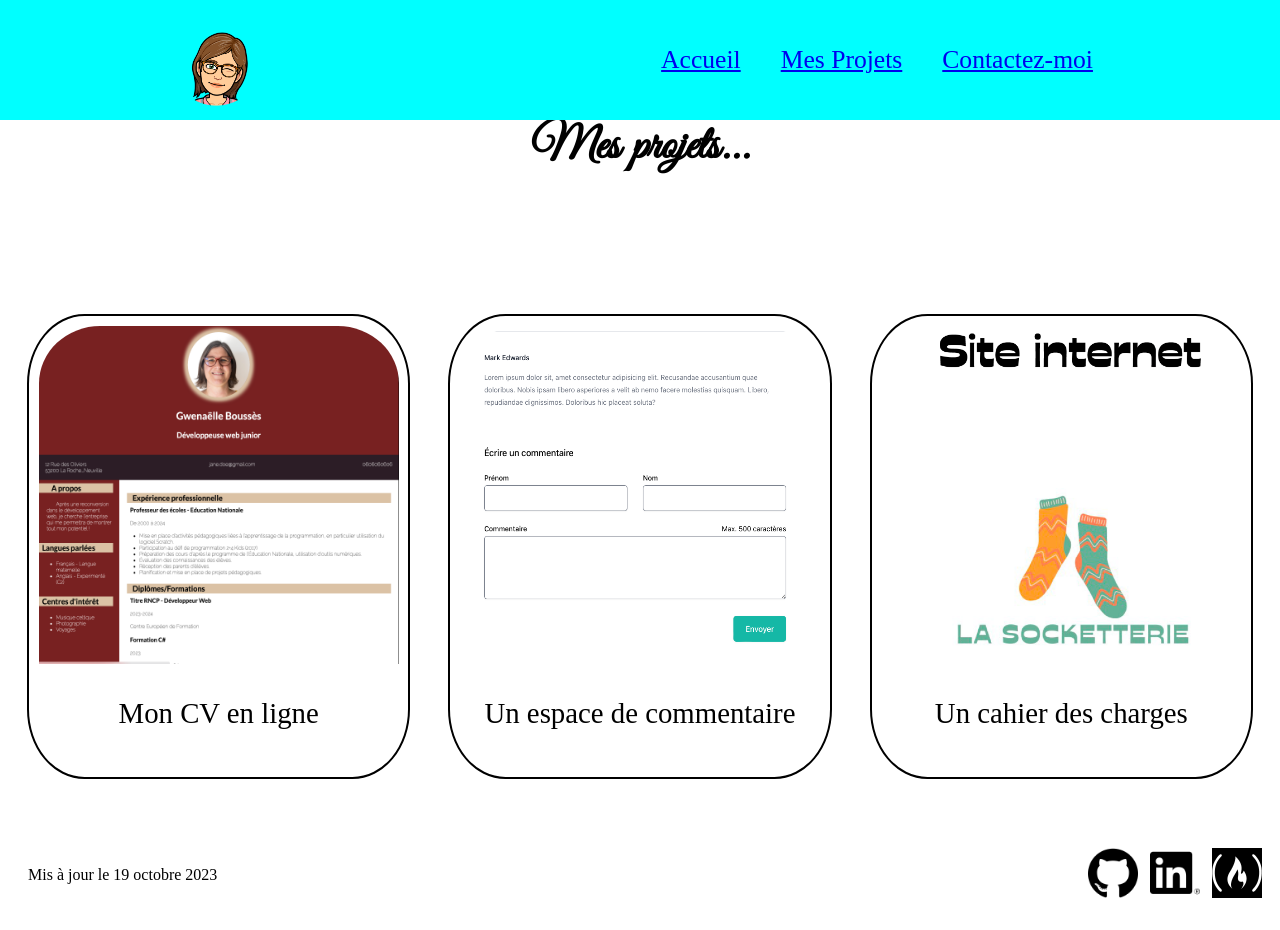
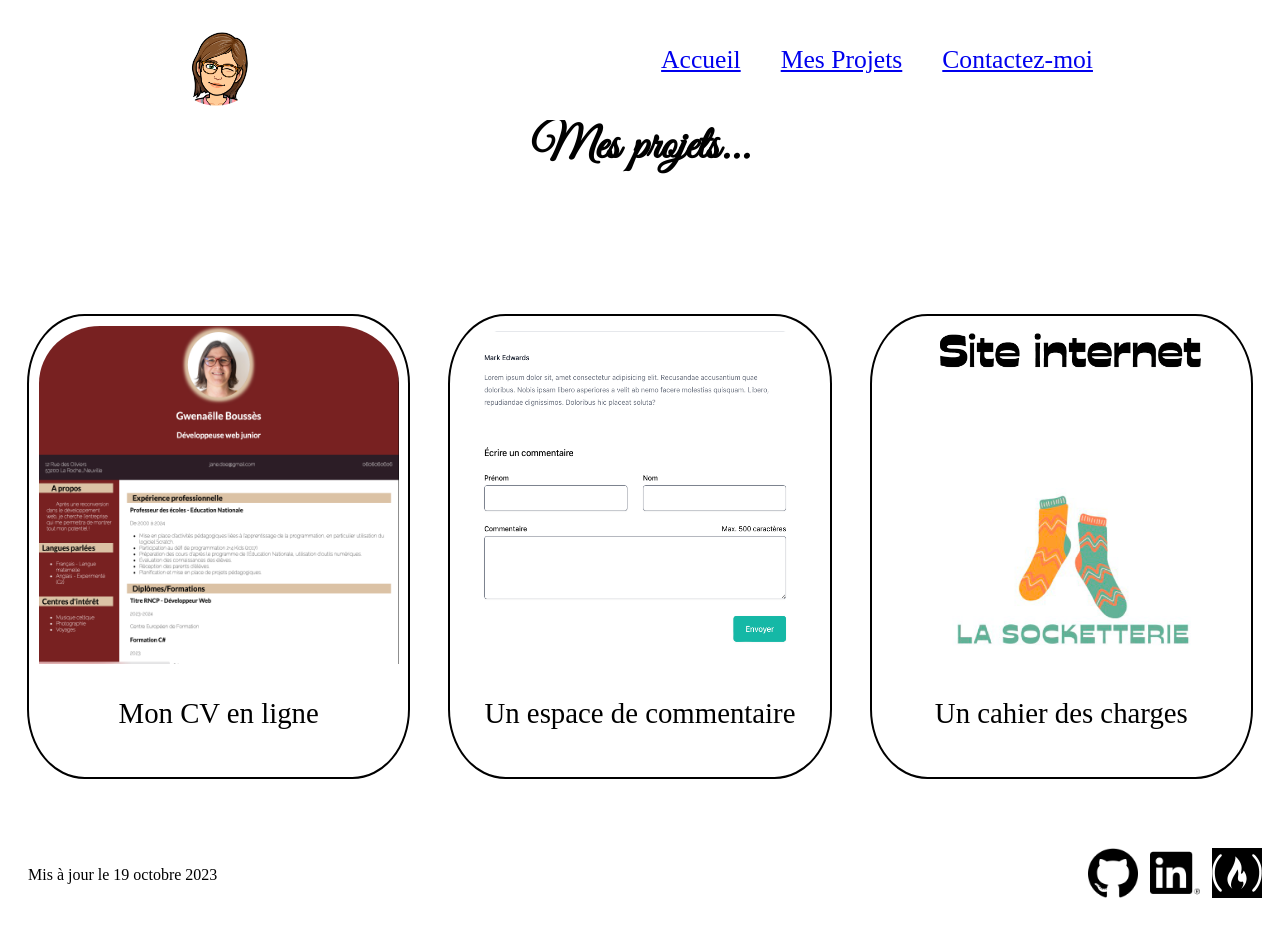
Before and after one commit to cgwena/portfolio, a Vue app: page /projets in a window 1280 px wide. Built offline with nearby package versions, Linux system fonts and the light colour scheme; a web font is replaced by a local one.

Commit message:
404 page added

```diff
--- a/src/App.vue
+++ b/src/App.vue
@@ -1,8 +1,5 @@
 <script setup>
 import { RouterView } from 'vue-router'
-import Presentation from './views/Presentation.vue'
-import Projets from './views/Projets.vue'
-import Formulaire from './views/Formulaire.vue'
 </script>
 
 <template>
@@ -43,8 +40,6 @@ import Formulaire from './views/Formulaire.vue'
 </template>
 
 <style scoped>
-
-
 @font-face {
   font-family: 'Kreon';
   src: url('/src/assets/fonts/Kreon/Kreon-VariableFont_wght.woff');
@@ -52,7 +47,7 @@ import Formulaire from './views/Formulaire.vue'
 }
 
 header {
-  background-color: aqua;
+  background-color: white;
   position: fixed;
   top:0;
   left: 0;
--- a/src/router/index.js
+++ b/src/router/index.js
@@ -2,6 +2,7 @@ import { createRouter, createWebHistory } from 'vue-router'
 import Presentation from '../views/Presentation.vue'
 import Projets from '../views/Projets.vue'
 import Formulaire from '../views/Formulaire.vue'
+import NotFound from '../views/NotFound.vue'
 
 const router = createRouter({
   history: createWebHistory(import.meta.env.BASE_URL),
@@ -18,8 +19,13 @@ const router = createRouter({
     },
     {
       path: '/form',
-      name:'form',
+      name: 'form',
       component: Formulaire,
+    },
+    {
+      path: '/:pathMatch(.*)*',
+      name: 'not-found',
+      component: NotFound,
     }
   ]
 })
--- /dev/null
+++ b/src/views/NotFound.vue
@@ -0,0 +1,13 @@
+<template>
+    <section>
+        <h1>Page not found !</h1>
+    </section>
+</template>
+
+<style scoped>
+section {
+    height: 100vh;
+    padding-top: 300px;
+}
+
+</style>
--- a/src/views/Projets.vue
+++ b/src/views/Projets.vue
@@ -22,7 +22,7 @@
 </template>
 
 <script>
-import Modale from '../components/modale.vue'
+import Modale from '../components/Modale.vue'
 
 export default {
     name: "Projets",
```
